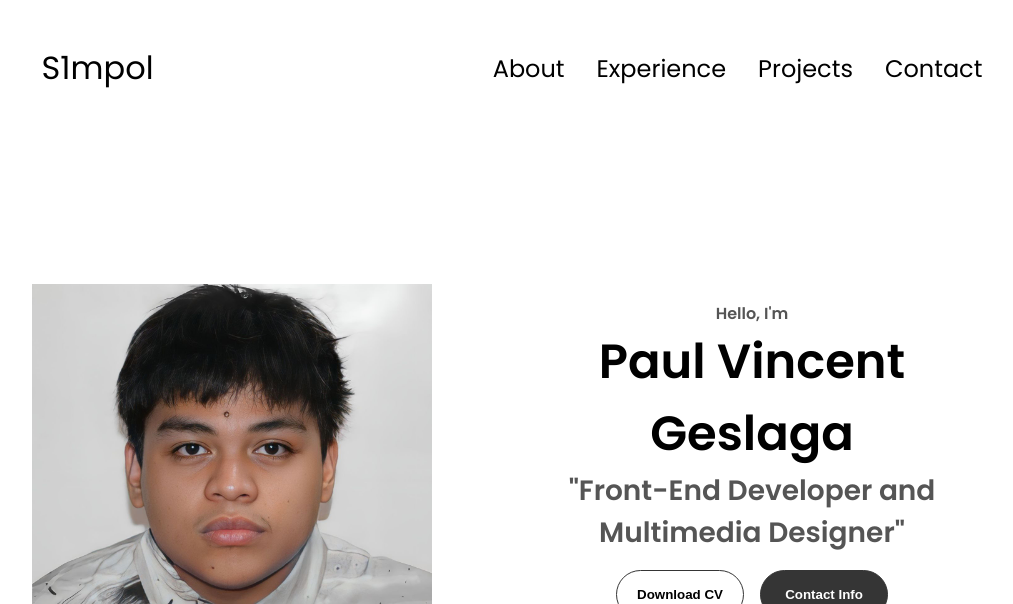
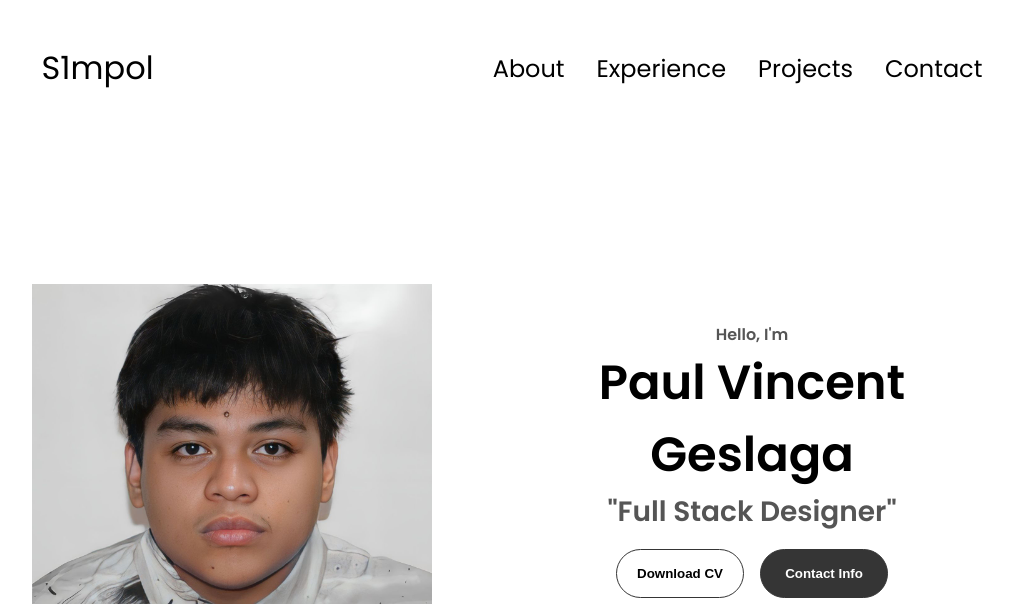
Before and after one commit to ImS1mpol/s1mpol, a plain HTML site: page index.html in a window 1280 px wide. Shown: the top 604 px of the page, without its empty margins (128-1141 px from the left). Drawn offline with Linux system fonts and the light colour scheme.

Commit message:
Update index.html

```diff
--- a/index.html
+++ b/index.html
@@ -43,7 +43,7 @@
       <div class="section__text">
         <p class="section__text__p1">Hello, I'm</p>
         <h1 class="title">Paul Vincent Geslaga</h1>
-        <p class="section__text__p2">"Front-End Developer and Multimedia Designer"</p>
+        <p class="section__text__p2">"Full Stack Designer"</p>
         <div class="btn-container">
           <button
             class="btn btn-color-2"
```
